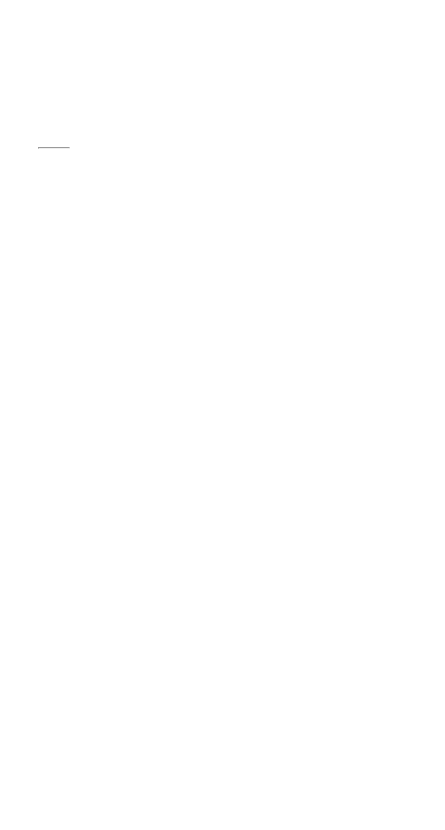
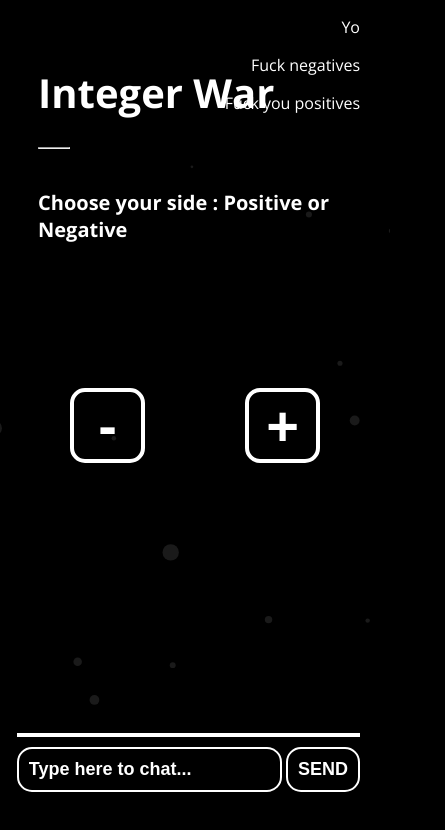
Before and after one commit to Saitaquack/integer-war, a website: page public/index.html in a window 390 px wide. Shown: the whole page, 445 px wide, since content can reach past the window. Drawn offline with nearby package versions, Linux system fonts and the light colour scheme; no server answers.

Commit message:
Beginned chat feature

```diff
--- a/public/css/style.css
+++ b/public/css/style.css
@@ -1,3 +1,5 @@
+/* General */
+
 :root{
     --main-red: #a41605;
     --main-blue: #2154a2;
@@ -6,7 +8,12 @@
 body{
     font-family: 'Open Sans', sans-serif;
     color: white;
+    background: black;
     padding: 30px;
+}
+
+::placeholder{
+    color: white;
 }
 
 canvas{
@@ -16,9 +23,7 @@ canvas{
     z-index: -1;
 }
 
-h1{
-    text-align: left;
-}
+/* Texts */
 
 header{
     text-align: left;
@@ -38,16 +43,33 @@ header hr{
     margin-left: 0;
 }
 
+.side-choose{
+    font-size: 20px;
+    font-weight: bold;
+}
+
+#war-score{
+    font-family: 'Comfortaa', cursive;
+    font-size: 50px;
+    font-weight: bold;
+}
+
+#battle-commentary{
+    text-align: center;
+    margin-top: 75px;
+    text-transform: uppercase;
+    font-weight: bold;
+    font-size: 20px;
+    letter-spacing: 2px;
+}
+
+/* Layouts */
+
 main{
     display: flex;
     flex-direction: column;
     align-items: center;
     justify-content: center;
-}
-
-.side-choose{
-    font-size: 20px;
-    font-weight: bold;
 }
 
 .number-wrapper{
@@ -60,10 +82,18 @@ main{
     width: 500px;
 }
 
-#war-score{
-    font-family: 'Comfortaa', cursive;
-    font-size: 50px;
-    font-weight: bold;
+@media screen and (max-width: 750px) {
+
+    .number-wrapper{
+        width: 300px;
+    }
+}
+
+@media screen and (max-width: 480px) {
+
+    .number-wrapper{
+        width: 250px;
+    }
 }
 
 .number-wrapper button{
@@ -80,12 +110,52 @@ main{
     filter: brightness(1.2);
 }
 
-.number-wrapper button:active{
-    transform: translateY(4px);
+.chat-contain{
+    position: fixed;
+    right: 0;
+    top: 0;
+    height: 100%;
 }
+
+#chat{
+    height: 85%;
+    border-bottom: solid 4px white;
+    margin-right: 30px;
+}
+
+#chat p{
+    text-align: right;
+}
+
+.chat-div{
+    margin-top: 10px;
+}
+
+.chat-div button{
+    text-transform: none;
+    transition: all linear 0.2s;
+    cursor: pointer;
+    margin-right: 30px;
+}
+
+.chat-div input, .chat-div button{
+    background: none;
+    border: solid 2px white;
+    border-radius: 15px;
+    padding: 10px;
+    color: white;
+    font-weight: bold;
+    font-size: 18px;
+}
+
+/* Hovers, actives */
 
 .number-wrapper button:hover{
     filter: brightness(1.75);
+}
+
+.number-wrapper button:active{
+    transform: translateY(4px);
 }
 
 #decrease-score:active{
@@ -100,44 +170,6 @@ main{
     color: var(--main-red);
 }
 
-#battle-commentary{
-    text-align: center;
-    margin-top: 75px;
-    text-transform: uppercase;
-    font-weight: bold;
-    font-size: 20px;
-    letter-spacing: 2px;
-}
-
-.chat-div{
-    display: flex;
-    flex-direction: row;
-    align-items: center;
-    justify-content: center;
-    gap: 15px;
-    margin: 30px;
-    position: absolute;
-    right: 0;
-    bottom: 0;
-}
-
-.chat-div input, .chat-div button{
-    background: none;
-    border: solid 2px white;
-    border-radius: 15px;
-    padding: 10px;
-    color: white;
-    font-weight: bold;
-    text-transform: uppercase;
-    font-size: 18px;
-}
-
-.chat-div button{
-    text-transform: none;
-    transition: all linear 0.2s;
-    cursor: pointer;
-}
-
 .chat-div button:hover, .chat-div button:active{
     box-shadow: 0 5px white;
 }
@@ -145,7 +177,3 @@ main{
 .chat-div button:active{
     transform: translateY(4px);
 }
-
-::placeholder{
-    color: white;
-}
--- a/public/index.html
+++ b/public/index.html
@@ -25,14 +25,22 @@
             <button id="increase-score">+</button>
         </div>
         <p id="battle-commentary"></p>
-        <div class="chat-div">
-            <input type="text" name="chat" id="chat" placeholder="Type here to chat...">
-            <button id="send-chat">Send</button>
+        <div class="chat-contain">
+            <div id="chat">
+                <p>Yo</p>
+                <p>Fuck negatives</p>
+                <p>Fuck you positives</p>
+            </div>
+            <div class="chat-div">
+                <input type="text" name="chat-input" id="chat-input" placeholder="Type here to chat...">
+                <button id="send-chat">SEND</button>
+            </div>
         </div>
     </main>
     <script src="socket.io/socket.io.js"></script>
     <script src="libs/particles.js"></script>
     <script src="js/main.js"></script>
     <script src="js/battleComments.js"></script>
+    <script src="js/chat.js"></script>
 </body>
 </html>
--- /dev/null
+++ b/public/js/chat.js
@@ -0,0 +1,18 @@
+let theChat = document.getElementById("chat");
+let sendMessage = document.getElementById("send-chat");
+let chatInput = document.getElementById("chat-input");
+
+sendMessage.addEventListener("click", function(){
+    let message = chatInput.value;
+    if(message.length > 0)
+    {
+        console.log("Oui !")
+        socket.emit("sendchat", {
+            message: message
+        })
+    }
+})
+
+socket.on('updatechat', function(message){
+
+});
```
